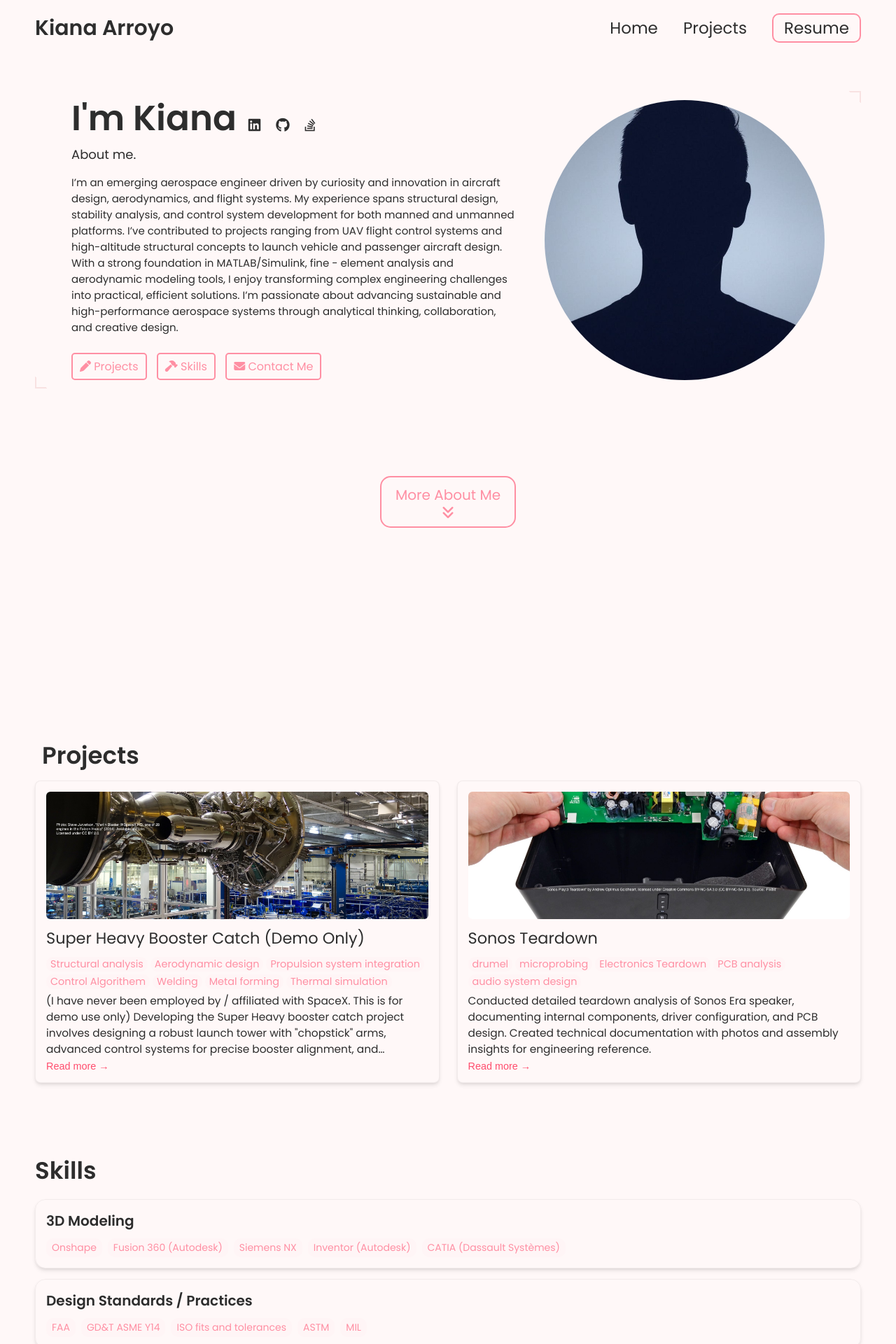
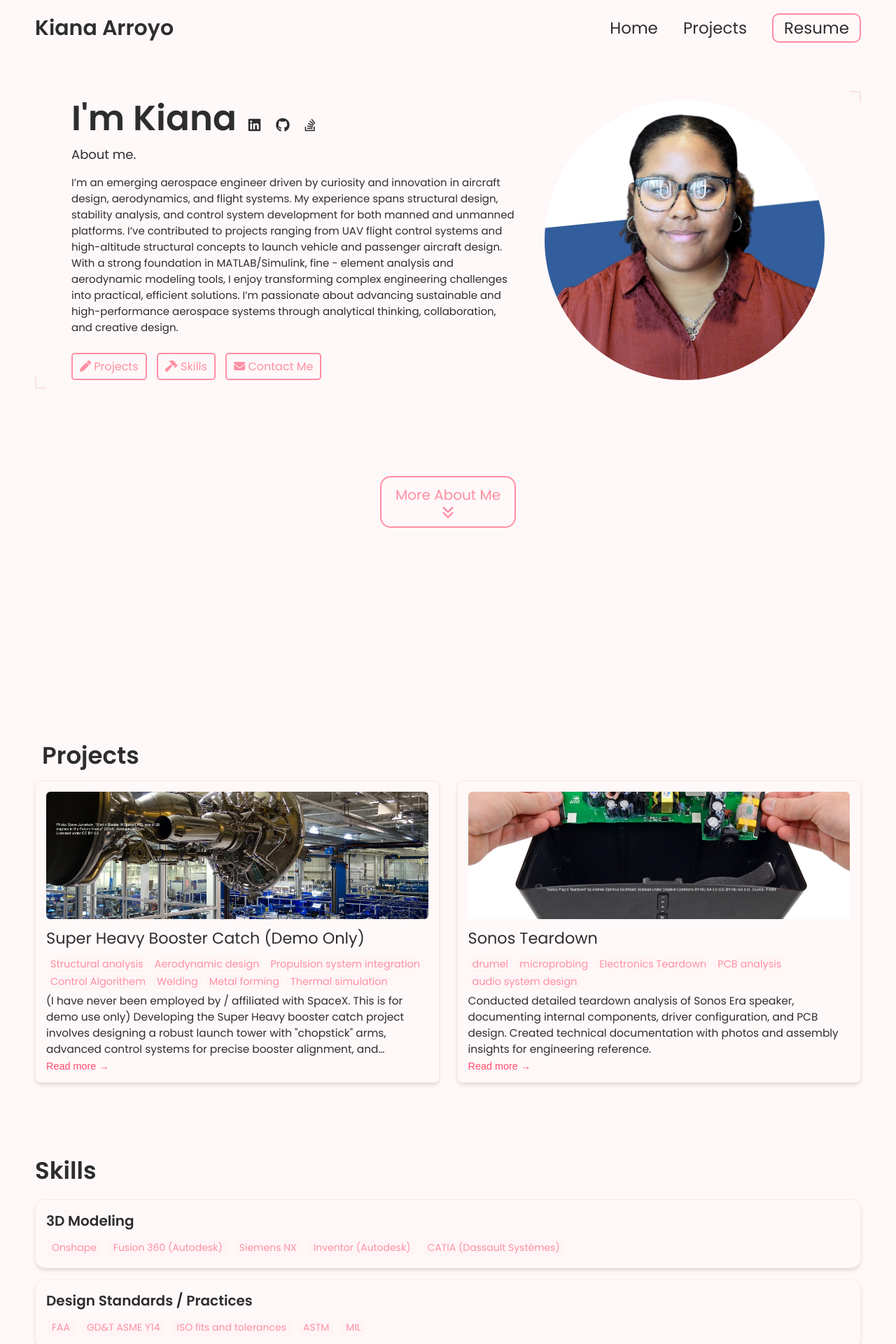
Before and after one commit to oirroyo/oirroyo.github.io, a Jekyll site: the page built from index.html, in a window 1280 px wide. Shown: the top 1920 px of the page at 70% size. Built offline with Jekyll 4.4.1, drawn with Linux system fonts in a browser that asks for light colours.

Commit message:
Update _config.yml

```diff
--- a/_config.yml
+++ b/_config.yml
@@ -23,7 +23,7 @@ description: >- # dont remove this line. this will ignore all new lines until th
   and high-performance aerospace systems through analytical thinking, collaboration, and creative design.
 
 # Place your profile image in /assets/images/profile-image/folder and edit the file name
-profile_image: ./assets/images/profile-image/avatar.jpeg
+profile_image: https://github.com/oirroyo/oirroyo.github.io/blob/main/assets/images/profile-image/Lumatic%20Photo.jpeg
 
 
 # Link your resume
```
